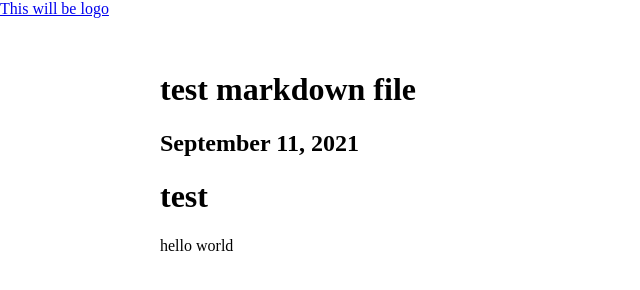
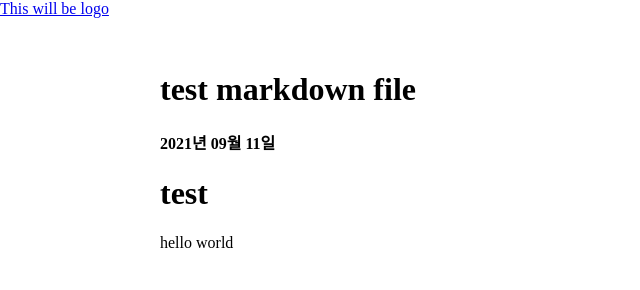
Before and after one commit to rudy3091/rudy3091.com, a Gatsby site: page /PostView in a window 1280 px wide. Shown: the whole page, without its empty margins (0-640 px from the left). Built offline with nearby package versions, Linux system fonts and the light colour scheme; Gatsby itself is replaced by a stand-in of ours.

Commit message:
Update post date format

```diff
--- a/posts/var-let-const/var-let-const.md
+++ b/posts/var-let-const/var-let-const.md
@@ -1,10 +1,9 @@
 ---
 title: var, let, const
 author: 김현민 @rudy3091
+date: 2021-09-14
 slug: posts/var-let-const
 ---
-
-# var, let, const
 
 ## 들어가기 전에
 
--- a/src/pages/PostView/index.tsx
+++ b/src/pages/PostView/index.tsx
@@ -29,7 +29,7 @@ const PostViewPage = (props: PageProps) => {
       <PVContainer>
         <div className="blog-post">
           <h1>{frontmatter.title}</h1>
-          {frontmatter.date ? <h2>{frontmatter.date}</h2> : ""}
+          {frontmatter.date ? <h4>{frontmatter.date}</h4> : ""}
           <div
             className="blog-post-content"
             dangerouslySetInnerHTML={{ __html: html }}
@@ -45,7 +45,7 @@ export const pageQuery = graphql`
     markdownRemark(frontmatter: { slug: { eq: $slug } }) {
       html
       frontmatter {
-        date(formatString: "MMMM DD, YYYY")
+        date(formatString: "YYYY년 MM월 DD일")
         slug
         title
       }
```
